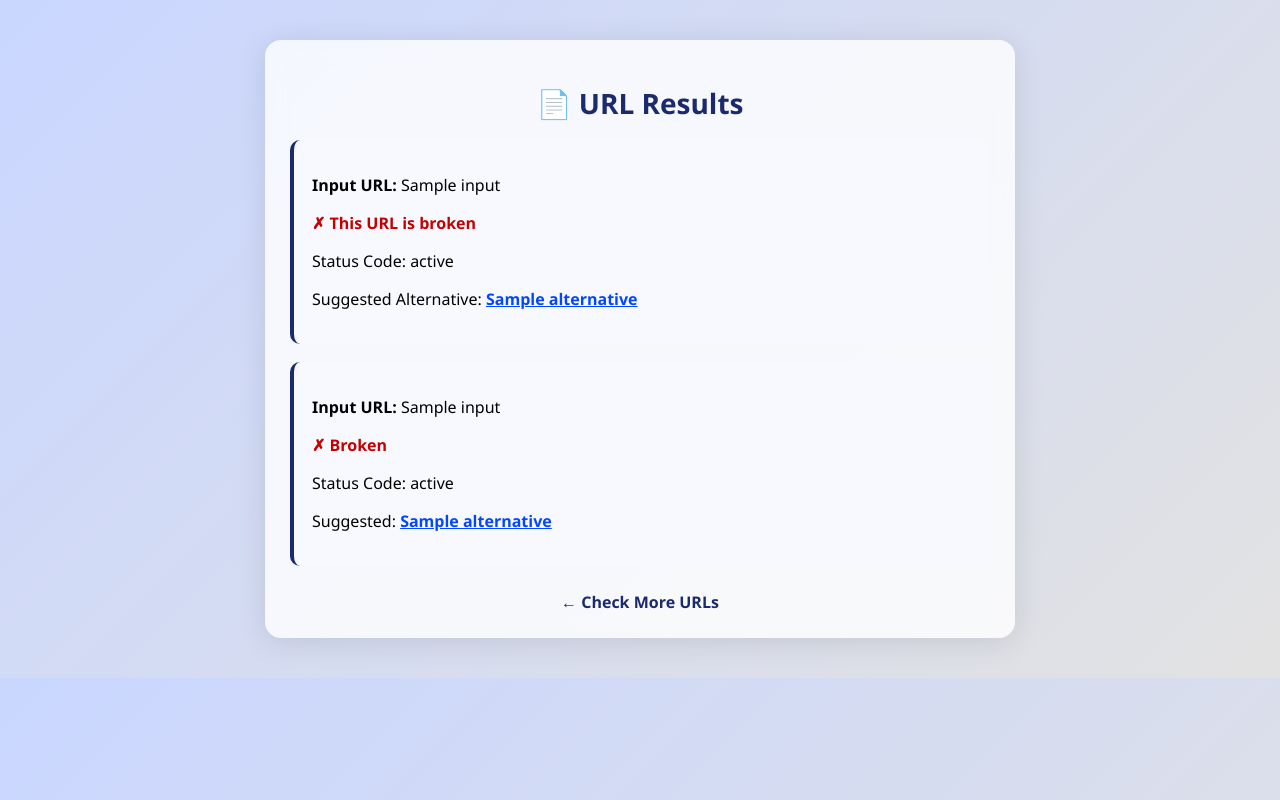
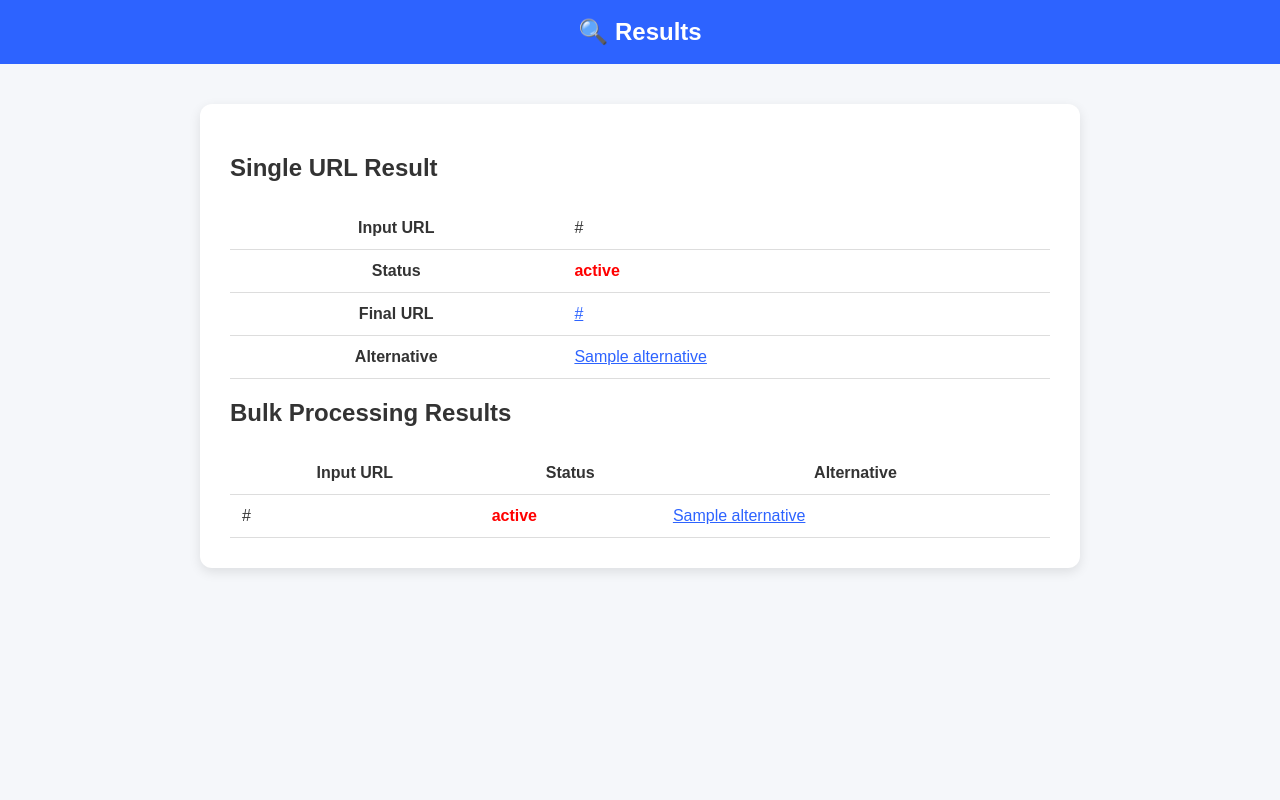
Before and after one commit to rksxox-coder/broken-link-resolver, a Flask app: template templates/result.html in a window 1280 px wide. Run offline with Flask 3, Linux system fonts and the light colour scheme; the template is opened without the code that fills it: most values are stand-ins (such as "Sample title", 1, 10 or a date in 2020).

Commit message:
Update result.html

```diff
--- a/templates/result.html
+++ b/templates/result.html
@@ -1,56 +1,77 @@
-{% extends "base.html" %}
-{% block content %}
+<!DOCTYPE html>
+<html>
+<head>
+    <title>Result - Broken Link Resolver</title>
+    <link rel="stylesheet" href="/static/css/style.css">
+</head>
+<body>
 
-<h1>📄 URL Results</h1>
+<div class="header">🔍 Results</div>
+
+<div class="container">
 
     {% if result %}
-    <div class="result-box">
-        <p><strong>Input URL:</strong> {{ result.input }}</p>
+        <h2>Single URL Result</h2>
 
-        {% if result.working %}
-            <p class="success">✓ This URL is working ({{ result.status }})</p>
+        <table class="result-table">
+            <tr>
+                <th>Input URL</th>
+                <td>{{ result.url }}</td>
+            </tr>
+            <tr>
+                <th>Status</th>
+                <td class="{{ 'status-ok' if result.valid else 'status-broken' }}">
+                    {{ result.status }}
+                </td>
+            </tr>
+            <tr>
+                <th>Final URL</th>
+                <td>
+                    {% if result.final_url %}
+                        <a href="{{ result.final_url }}" target="_blank">{{ result.final_url }}</a>
                     {% else %}
-            <p class="error">✗ This URL is broken</p>
-            <p>Status Code: {{ result.status }}</p>
-
+                        -
+                    {% endif %}
+                </td>
+            </tr>
+            <tr>
+                <th>Alternative</th>
+                <td>
                     {% if result.alternative %}
-                <p>Suggested Alternative:
-                    <a class="alt-link" href="{{ result.alternative }}" target="_blank">
-                        {{ result.alternative }}
-                    </a>
-                </p>
+                        <a href="{{ result.alternative }}" target="_blank">{{ result.alternative }}</a>
                     {% else %}
-                <p>No alternative link found.</p>
+                        No alternative found
                     {% endif %}
-        {% endif %}
-    </div>
+                </td>
+            </tr>
+        </table>
     {% endif %}
 
     {% if results %}
-    {% for item in results %}
-        <div class="result-box">
-            <p><strong>Input URL:</strong> {{ item.input }}</p>
+        <h2>Bulk Processing Results</h2>
 
-            {% if item.working %}
-                <p class="success">✓ Working ({{ item.status }})</p>
-            {% else %}
-                <p class="error">✗ Broken</p>
-                <p>Status Code: {{ item.status }}</p>
+        <table class="result-table">
+            <tr>
+                <th>Input URL</th>
+                <th>Status</th>
+                <th>Alternative</th>
+            </tr>
 
-                {% if item.alternative %}
-                    <p>Suggested:
-                        <a class="alt-link" href="{{ item.alternative }}" target="_blank">
-                            {{ item.alternative }}
-                        </a>
-                    </p>
-                {% else %}
-                    <p>No alternative found.</p>
-                {% endif %}
-            {% endif %}
-        </div>
+            {% for r in results %}
+                <tr>
+                    <td>{{ r.url }}</td>
+                    <td class="{{ 'status-ok' if r.valid else 'status-broken' }}">{{ r.status }}</td>
+                    <td>
+                        {% if r.alternative %}
+                            <a href="{{ r.alternative }}" target="_blank">{{ r.alternative }}</a>
+                        {% else %} - {% endif %}
+                    </td>
+                </tr>
             {% endfor %}
+        </table>
     {% endif %}
 
-<a href="/" class="back-link">← Check More URLs</a>
+</div>
 
-{% endblock %}
+</body>
+</html>
```
Lines whose indentation alone changed are shown as unchanged.
